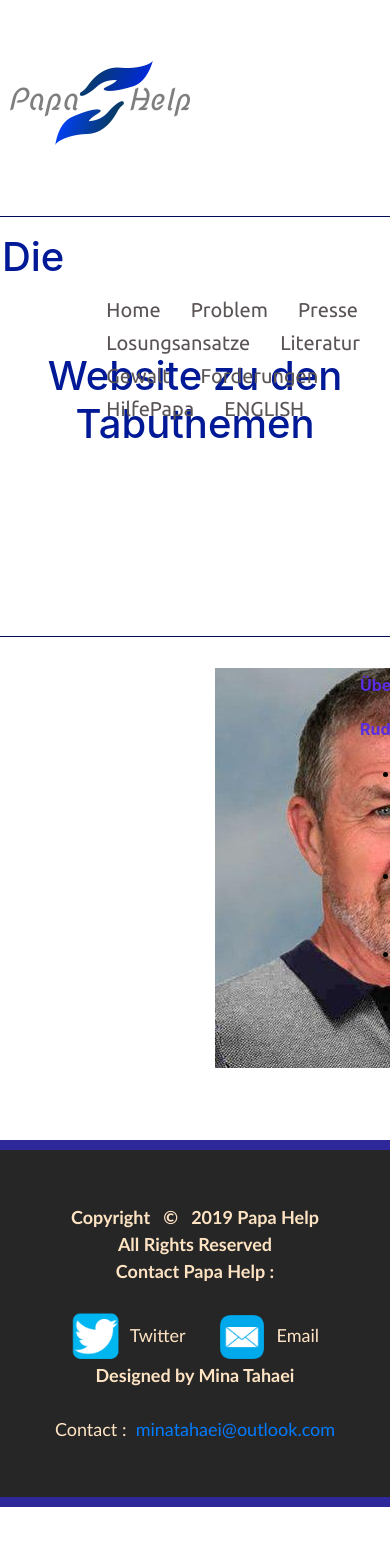
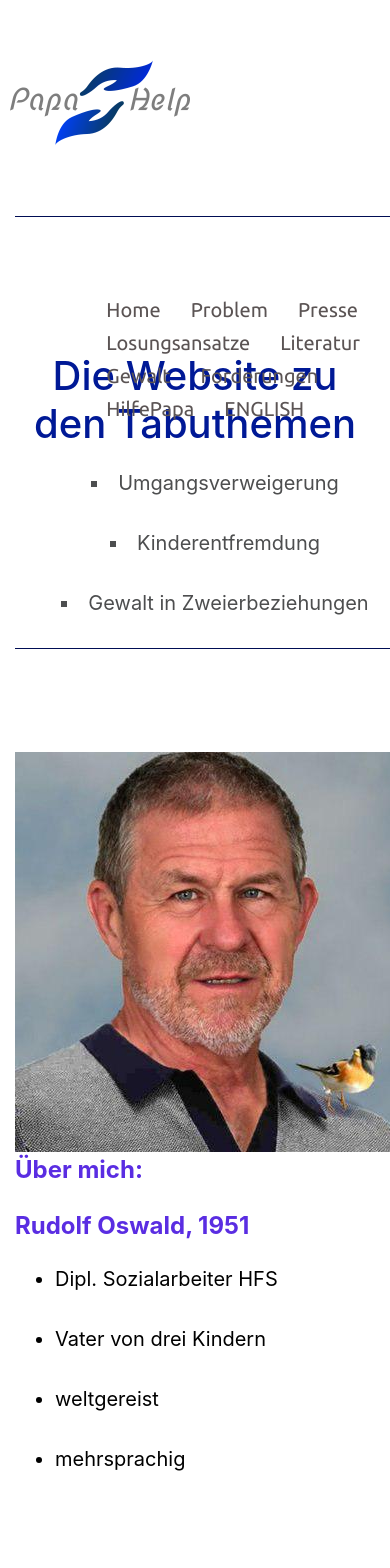
Before and after one commit to LaMentaAzul/PapaHelp-Web-Project, a React (Create React App) app in the folder papa-help/: page / in a window 390 px wide. Shown: the top 1568 px of the page. Before the commit the page ends 1507 px from the top, so only its background shows below. Built offline with nearby package versions, Linux system fonts and the light colour scheme.

Commit message:
fix responsive problems

```diff
--- a/papa-help/public/HomeStyle.css
+++ b/papa-help/public/HomeStyle.css
@@ -16,11 +16,16 @@ h1
 {
     list-style-type: square;
     list-style-position: inside;
-    text-align: justify;
-    position: relative;
-    left: 600px;
     font-size: 20px;
     color:#4D4E4F;
+    margin-top: 0;
+    margin-bottom: 10px;
+    display: block;
+    margin-block-start: 1em;
+    margin-block-end: 1em;
+    margin-inline-start: 0px;
+    margin-inline-end: 0px;
+    padding-inline-start: 40px;
 }
 
 .text img
@@ -28,7 +33,6 @@ h1
   float: left;
   padding-top: 15px;
   padding-right: 200px;
-  padding-left: 200px;
 }
 .imageRes
 {
@@ -36,22 +40,28 @@ h1
    max-width: 100%;
    height: auto;
 }
+img {
+    vertical-align: middle;
+}
 .Col
 {
     padding-top: 20px;
-    color: #5A2DE2;
     padding-left:20px;
     position: relative;
     left: 150px;
+    min-height: 1px;
 }
 .b
 {
  list-style-type: disc;
  color: black;
-}
-img
-{
-    vertical-align: middle;
+ display: block;
+ margin-block-start: 1em;
+ margin-block-end: 1em;
+ margin-inline-start: 0px;
+ margin-inline-end: 0px;
+ padding-inline-start: 40px;
+ font-size: 20px;
 }
 .li
 {
@@ -60,4 +70,6 @@ img
 .title
 {
     margin-bottom: 20px;
+    color: #5A2DE2;
+    font-size: 24px;
 }
--- a/papa-help/public/Style.css
+++ b/papa-help/public/Style.css
@@ -126,3 +126,10 @@
     font-size: 22px;
     color: #2E289B;
 }
+.TitleRes
+{
+    padding-right: 15px;
+    padding-left: 15px;
+    margin-right: auto;
+    margin-left: auto;
+}
--- a/papa-help/public/index.html
+++ b/papa-help/public/index.html
@@ -2,7 +2,8 @@
 <html lang="en">
   <head>
     <meta charset="utf-8">
-    <meta name="viewport" content="width=device-width, initial-scale=1, shrink-to-fit=no">
+    <meta name="viewport" content="width=device-width, initial-scale=1.0, shrink-to-fit=no">
+
     <meta name="theme-color" content="#000000">
     <!--
       manifest.json provides metadata used when your web app is added to the
--- a/papa-help/src/Header/HilfePapa.js
+++ b/papa-help/src/Header/HilfePapa.js
@@ -22,20 +22,20 @@ export default class HilfePapa extends Component {
               </p>
               <br />
               <div className='Donation'>
-              <form action='https://www.paypal.com/cgi-bin/webscr" method="post" target="_top'>
-                <input type='hidden' name='cmd' value='_donations'> </input>
-                <input type='hidden' name='business' value='beratung@papa-help.ch'></input>
-                <input type='hidden' name='lc' value='CH'></input>
-                <input type='hidden' name='item_name' value='Papa-Help'></input>
-                <input type='hidden' name='item_number' value='Donation to Papa Help'></input>
-                <input type='hidden' name='no_note' value='0'></input>
-                <input type='hidden' name='currency_code' value='CHF'></input>
-                <input type='hidden' name='bn' value='PP-DonationsBF:btn_donateCC_LG.gif:NonHostedGuest'></input>
-                <center><input type="image" src="https://www.paypalobjects.com/de_DE/CH/i/btn/btn_donateCC_LG.gif" border="0" name="submit" className='Picture' alt="Jetzt einfach, schnell und sicher online bezahlen – mit PayPal."/></center>
-                <br/>  &nbsp;
+                <form action='https://www.paypal.com/cgi-bin/webscr" method="post" target="_top'>
+                  <input type='hidden' name='cmd' value='_donations' />
+                  <input type='hidden' name='business' value='beratung@papa-help.ch' />
+                  <input type='hidden' name='lc' value='CH' />
+                  <input type='hidden' name='item_name' value='Papa-Help' />
+                  <input type='hidden' name='item_number' value='Donation to Papa Help' />
+                  <input type='hidden' name='no_note' value='0' />
+                  <input type='hidden' name='currency_code' value='CHF' />
+                  <input type='hidden' name='bn' value='PP-DonationsBF:btn_donateCC_LG.gif:NonHostedGuest' />
+                  <center><input type='image' src='https://www.paypalobjects.com/de_DE/CH/i/btn/btn_donateCC_LG.gif' border='0' name='submit' className='Picture' alt='Jetzt einfach, schnell und sicher online bezahlen – mit PayPal.' /></center>
+                  <br />  &nbsp;
                 </form>
-             </div>
-             </Col>
+              </div>
+            </Col>
           </Row>
         </Container>
       </div>
--- a/papa-help/src/Header/UberMich.js
+++ b/papa-help/src/Header/UberMich.js
@@ -6,20 +6,33 @@ export default class UberMich extends Component {
   render () {
     return (
       <div className='text'>
+        <Container className='TitleRes'>
           <hr />
+          <center>
             <h1>
           Die Website zu den Tabuthemen
             </h1>
+          </center>
+          <center>
             <ul className='a'>
               <li className='li'>Umgangsverweigerung</li>
               <li className='li'>Kinderentfremdung</li>
               <li className='li'>Gewalt in Zweierbeziehungen</li>
             </ul>
+          </center>
           <hr />
-        <Container>
+        </Container>
+
+        <Container className='TitleRes'>
           <Row>
-            <Col xs='6'><img src={Rud} className='imgRes' alt='Rudolf Oswald' /></Col>
-            <Col xs='6' className='Col'>
+            <Col md='12'>
+              <div className='text'>
+                <br />
+                <br />
+                <br />
+                <img src={Rud} className='imgRes' alt='Rudolf Oswald' />
+                <br />
+                <br />
                 <div className='title'>
                   <strong>Über mich:</strong>
                 </div>
@@ -38,6 +51,7 @@ export default class UberMich extends Component {
                     <li className='li'>mehrsprachig</li>
                   </ul>
                 </p>
+              </div>
             </Col>
           </Row>
         </Container>
```
Lines whose indentation alone changed are shown as unchanged.
